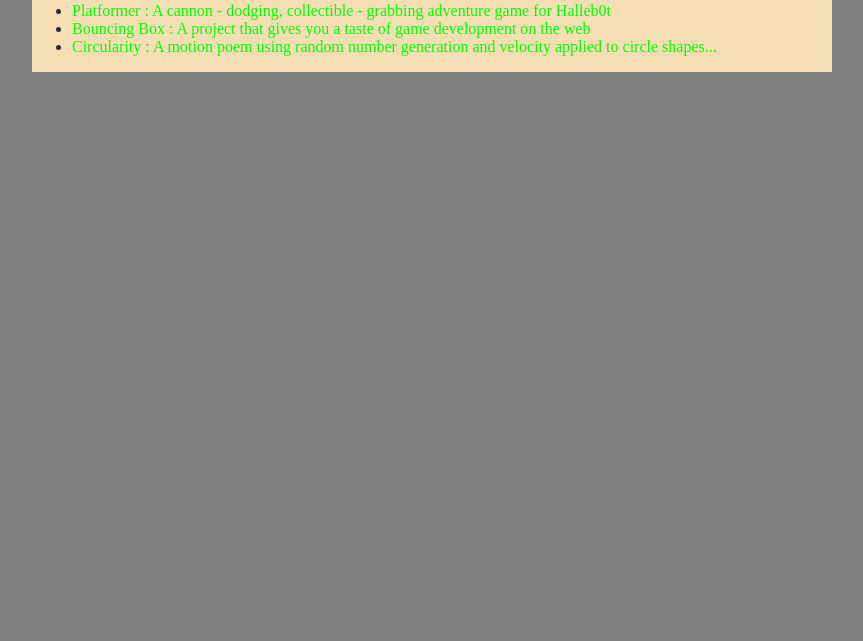
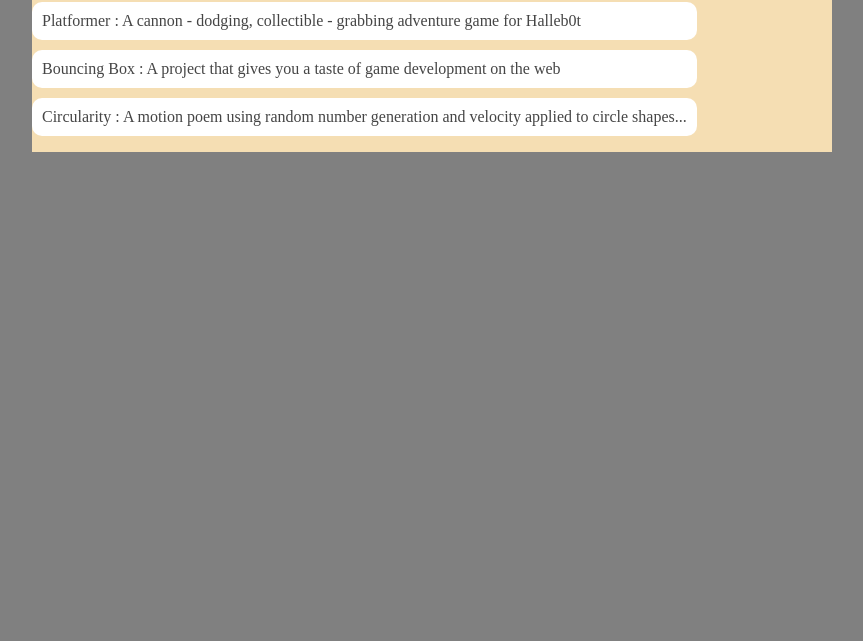
Before and after one commit to VincentBrooks911/VincentBrooks911.github.io, a plain HTML site: page portfolio.html in a window 1280 px wide. Shown: the part 159-800 px from the top of the page, without its empty margins (208-1071 px from the left). Drawn offline with Linux system fonts and the light colour scheme.

Commit message:
add portfolio.html file

```diff
--- a/style.css
+++ b/style.css
@@ -61,3 +61,27 @@ main {
 h2, h3 {
     margin: 0px;
 }
+.content h1 {
+    color: black;
+}
+
+#portfolio {
+    list-style-type: none;
+    padding-left: 0;
+}
+
+#portfolio li {
+    background: #fff;
+    padding: 10px;
+    border-radius: 10px;
+    margin-bottom: 10px;
+}
+
+#portfolio li:hover {
+    background: #eee;
+}
+
+#portfolio a {
+    text-decoration: none;
+    color: #454545;
+}
```
